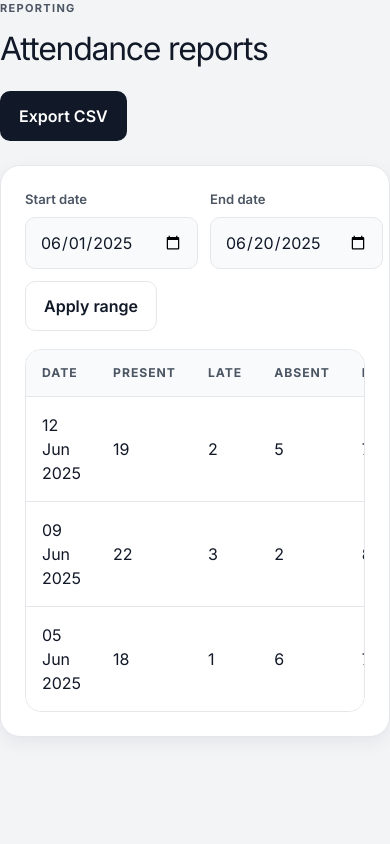
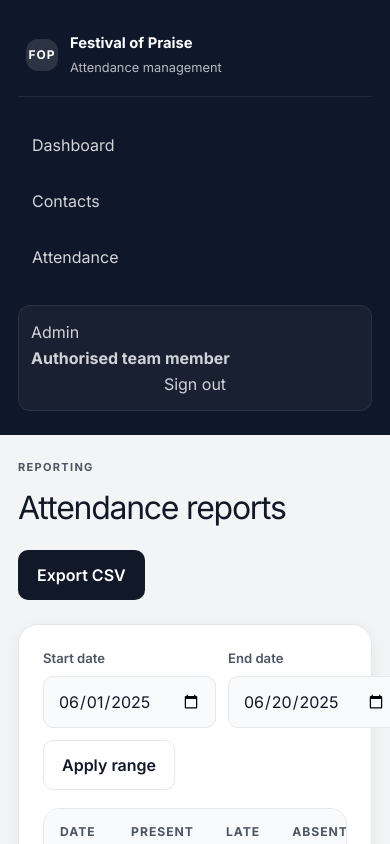
Before and after one commit to festivalofpraisechoir/fop, a Next.js app: page /reports in a window 390 px wide. Shown: the top 844 px of the page. Built offline with nearby package versions, Linux system fonts and the light colour scheme; no server answers.

Commit message:
Wrap app pages in responsive authenticated shell

```diff
--- a/app/layout.tsx
+++ b/app/layout.tsx
@@ -1,6 +1,7 @@
 import './globals.css';
 import type { Metadata } from 'next';
 import { Inter } from 'next/font/google';
+import { AppShell } from '@/components/app-shell';
 
 const inter = Inter({ subsets: ['latin'] });
 
@@ -10,5 +11,5 @@ export const metadata: Metadata = {
 };
 
 export default function RootLayout({ children }: { children: React.ReactNode }) {
-  return <html lang="en"><body className={inter.className}>{children}</body></html>;
+  return <html lang="en"><body className={inter.className}><AppShell>{children}</AppShell></body></html>;
 }
```
